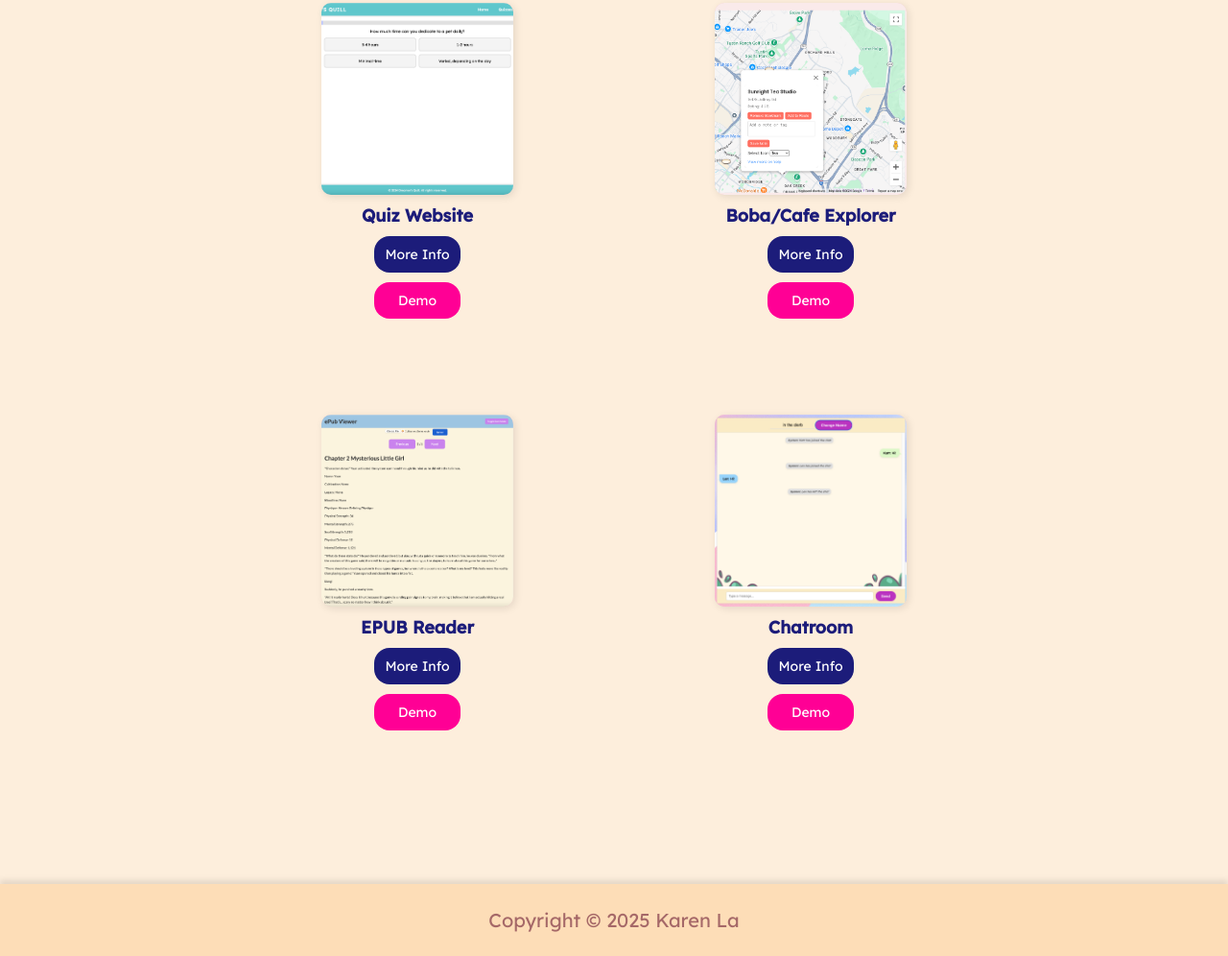
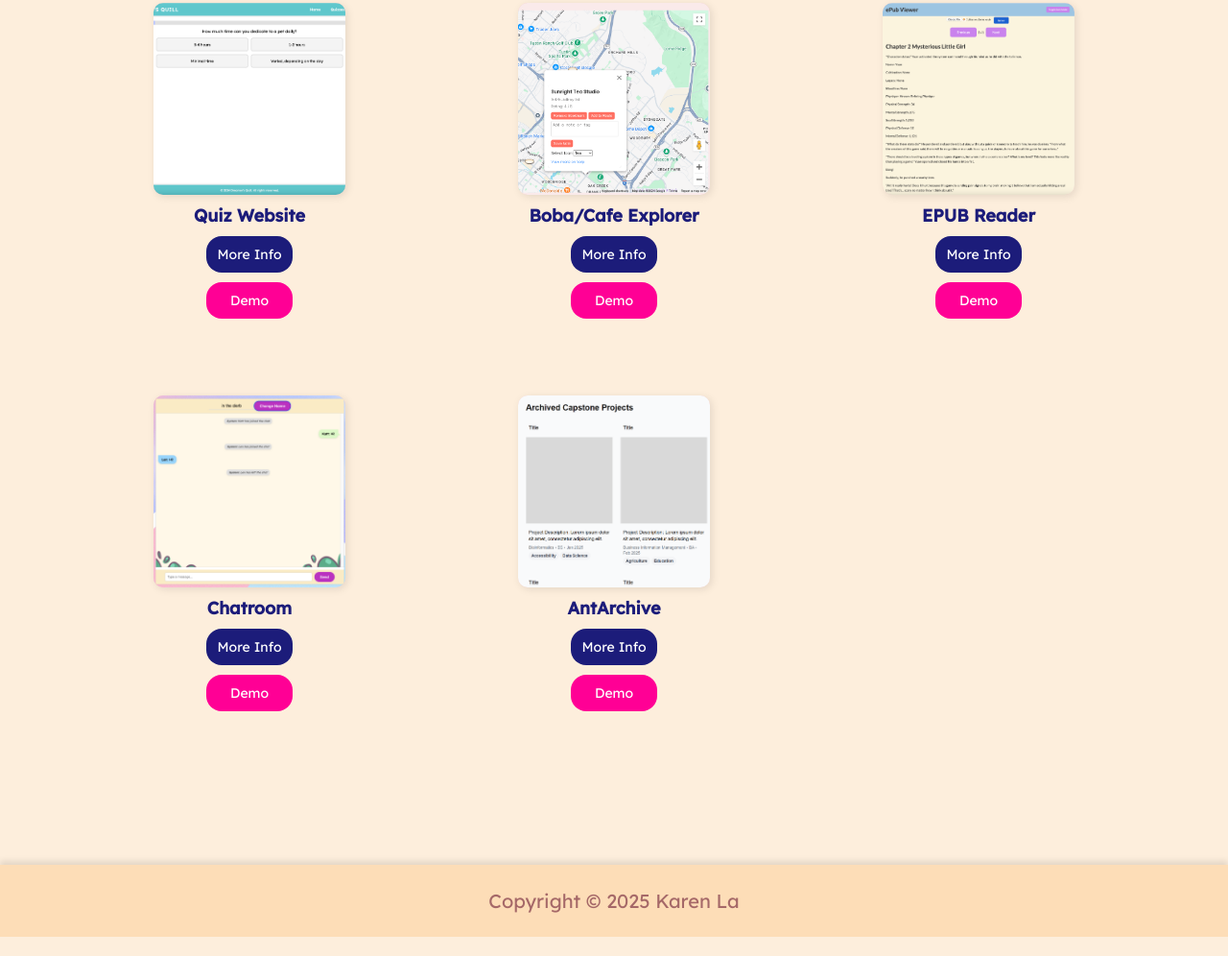
Before and after one commit to chiffonkla/fun-portfolio, a plain HTML site: page index.html in a window 1280 px wide. Shown: the part 2223-3219 px from the top of the page at 96% size. Drawn offline with Linux system fonts and the light colour scheme.

Commit message:
Added new project

```diff
--- a/index.html
+++ b/index.html
@@ -54,7 +54,7 @@ EMAIL: kla5@uci.edu
             <div class="about-box">
             <p>SWE student at UCI with a passion for building web and mobile applications
                 and learning new technologies. I enjoy creating projects that are functional
-                and engaging that bring people together. I’m continuously expanding my technical
+                and engaging that bring people together. I'm continuously expanding my technical
                 skill set and enjoy collaborating on innovative solutions that create
                 meaningful user experiences. Outside of academics, I stay curious by exploring
                 creative media, technology trends, and emerging tools. Also in my free time, I
@@ -120,6 +120,16 @@ EMAIL: kla5@uci.edu
                         <a href="https://soweb-chatroom.onrender.com/" class="link-btn">Demo</a>
                     </div>
                 </div>
+                <div class="project-item">
+                    <a href="#" class="project-link">
+                        <img src="assets/archive.png" alt="Project 5 Thumbnail" class="thumbnail">
+                        <h3>AntArchive</h3>
+                    </a>
+                    <div class="project-buttons">
+                        <a href="#" class="info-btn">More Info</a>
+                        <a href="https://antarchive.netlify.app/" class="link-btn">Demo</a>
+                    </div>
+                </div>
             </div>
         </section>
     </main>
--- a/styles.css
+++ b/styles.css
@@ -69,11 +69,11 @@ section {
 /* Project Grid */
 .projects-grid {
     display: grid;
-    grid-template-columns: repeat(2, 1fr);
-    gap: 60px;
+    grid-template-columns: repeat(3, 1fr);
+    gap: 40px;
     justify-items: center;
     padding: 20px;
-    max-width: 800px;
+    max-width: 1200px;
     margin: 0 auto; /* Center grid on the page */
 }
 
```
Also changed, not shown: assets/archive.png (added).
